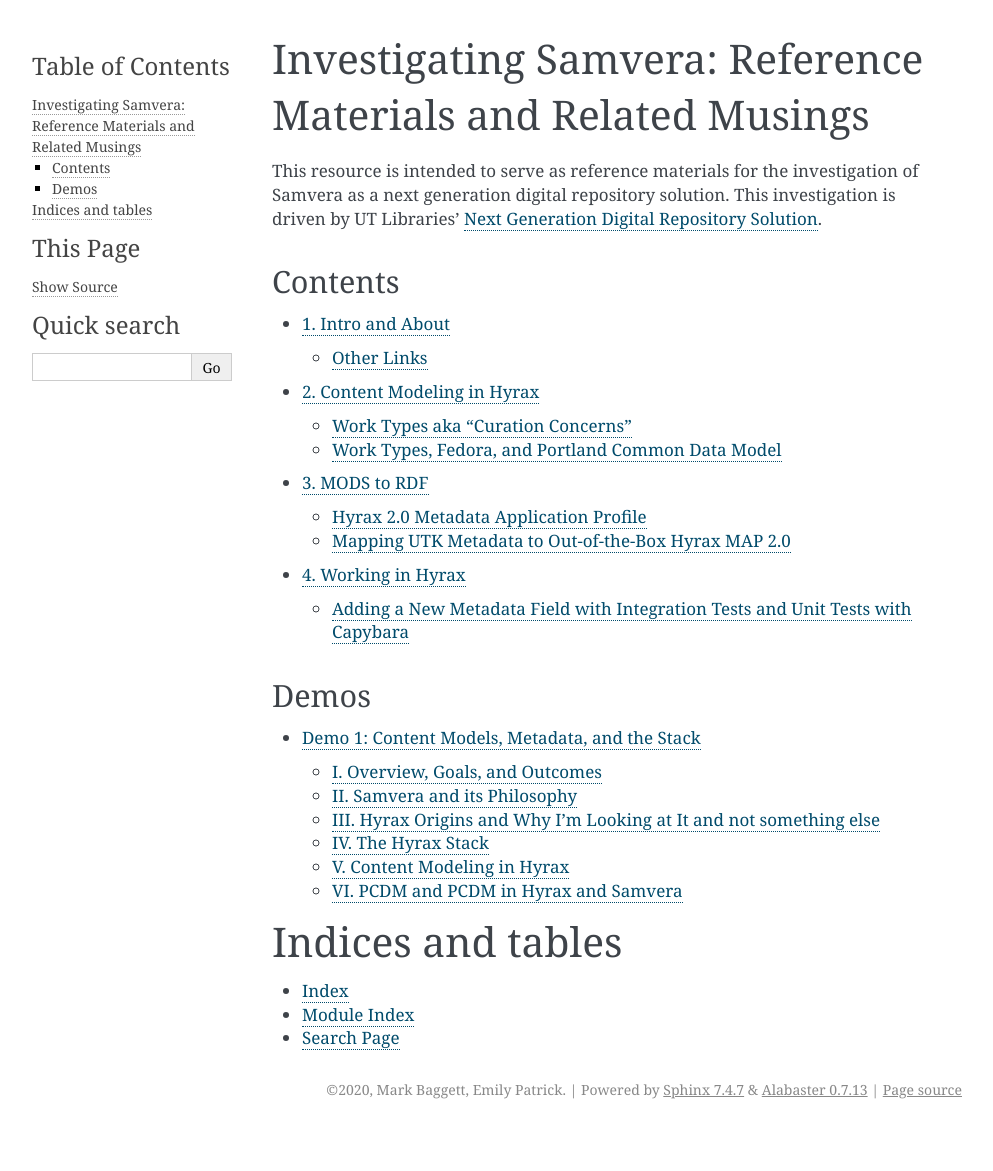
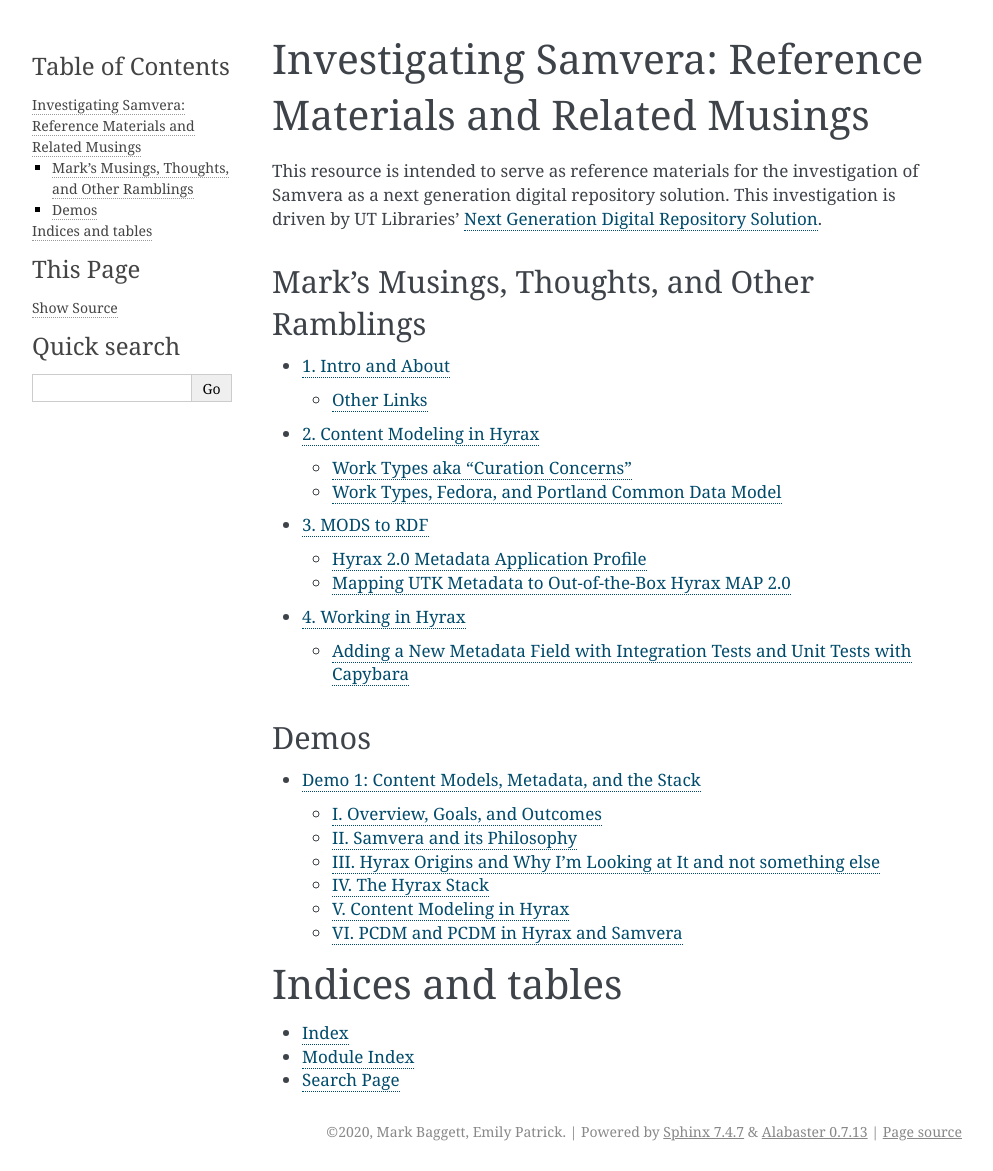
Before and after one commit to markpbaggett/utk_hyrax_review_docs, a Sphinx documentation site: the page built from docs/source/index.rst, in a window 1280 px wide. Shown: the whole page, without its empty margins (148-1141 px from the left). Built offline with Sphinx 7.4.7, drawn with Linux system fonts in a browser that asks for light colours; before the commit the page ends 1129 px from its top, so only the background shows below that.

Commit message:
Temporarily rename Contents.

```diff
--- a/docs/source/index.rst
+++ b/docs/source/index.rst
@@ -11,8 +11,8 @@ repository solution.  This investigation is driven by UT Libraries'
 `Next Generation Digital Repository Solution <https://drive.google.com/file/d/1nsqoQlfJN4Cn-RJxLUO1A0MFD-s-pQNr/view?usp=sharing>`_.
 
 
-Contents
---------
+Mark's Musings, Thoughts, and Other Ramblings
+---------------------------------------------
 
 .. toctree::
    :maxdepth: 2
```
